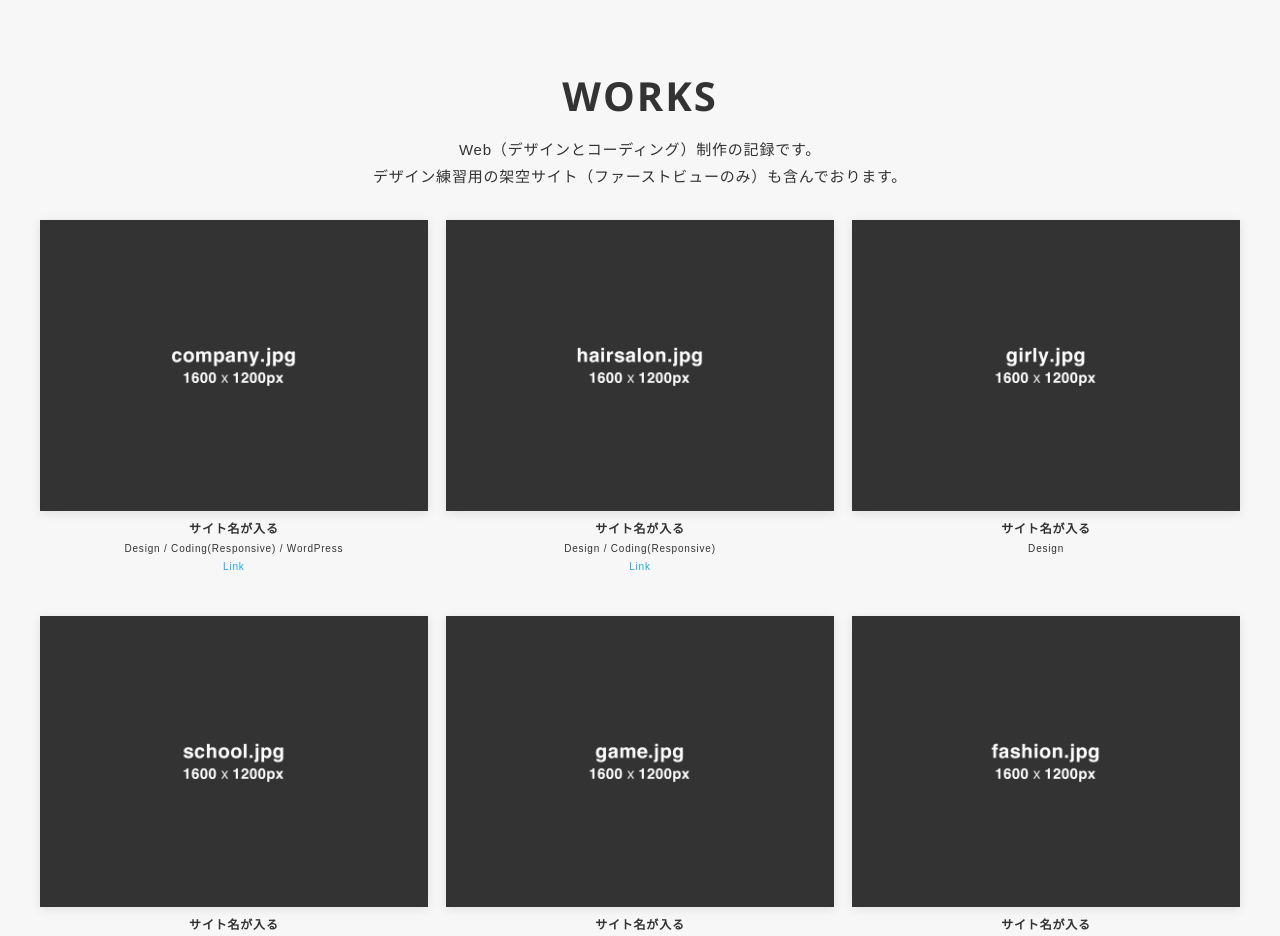
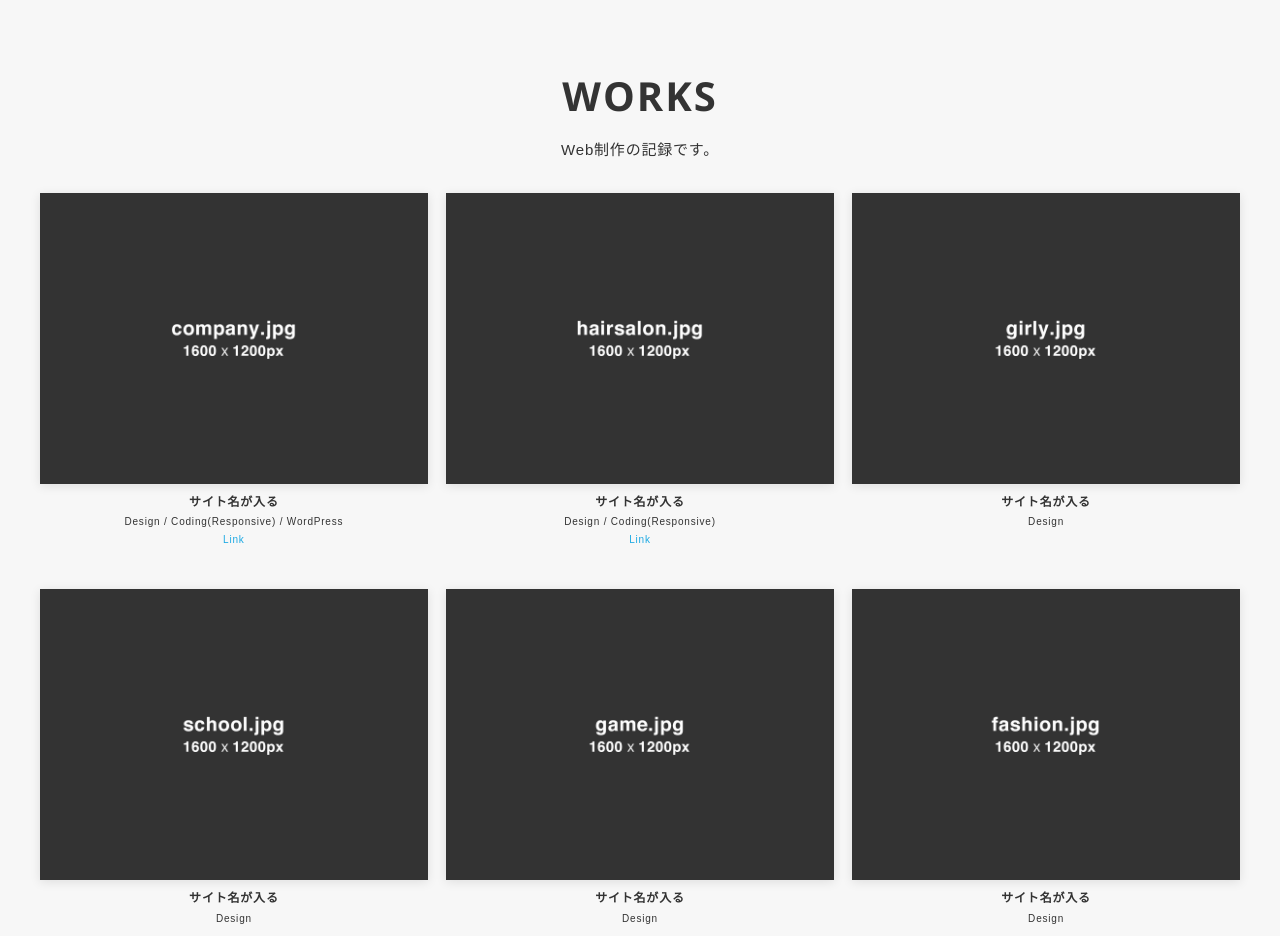
Before and after one commit to asahiimura/github-pages, a plain HTML site: page index.html in a window 1280 px wide. Shown: the part 800-1736 px from the top of the page. Drawn offline with nearby package versions, Linux system fonts and the light colour scheme.

Commit message:
Update index.html

```diff
--- a/index.html
+++ b/index.html
@@ -52,7 +52,7 @@
             <h2 class="heading-primary">WORKS</h2>
           </div>
           <div class="section-lead">
-            <p>Web（デザインとコーディング）制作の記録です。<br>デザイン練習用の架空サイト（ファーストビューのみ）も含んでおります。</p>
+            <p>Web制作の記録です。<br></p>
           </div>
           <div class="section-body works">
             <div class="works-list js-my-gallery">
```
